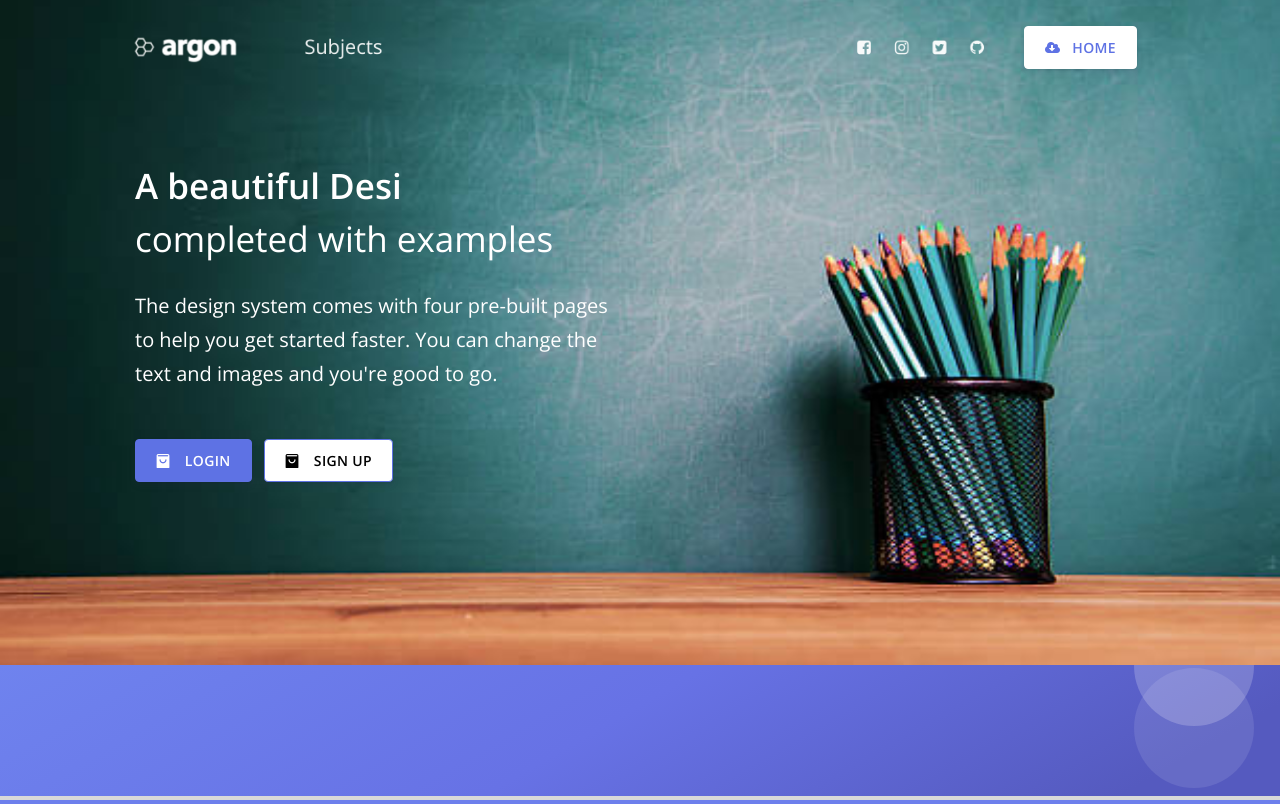
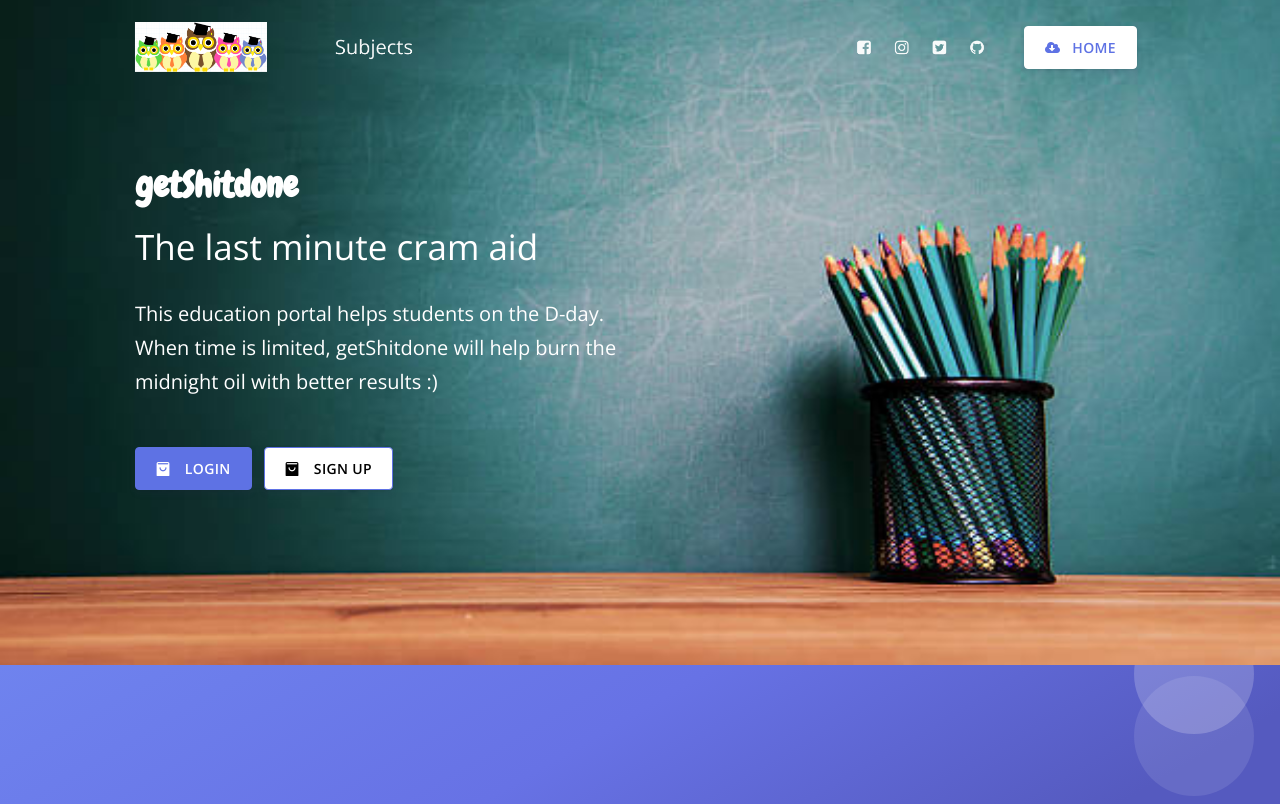
Before and after one commit to ananya/getSh-tDone, a Flask app: page / in a window 1280 px wide. Run offline with Flask 2, Linux system fonts and the light colour scheme; some libraries are stand-ins or nearby versions.

Commit message:
landing pg improved

```diff
--- a/templates/landing.html
+++ b/templates/landing.html
@@ -15,6 +15,7 @@
     <link href="../static/assets/img/brand/favicon.png" rel="icon" type="image/png">
     <!-- Fonts -->
     <link href="https://fonts.googleapis.com/css?family=Open+Sans:300,400,600,700" rel="stylesheet">
+    <link href="https://fonts.googleapis.com/css?family=Chewy&display=swap" rel="stylesheet">
     <!-- Icons -->
     <link href="../static/assets/vendor/nucleo/css/nucleo.css" rel="stylesheet">
     <link href="../static/assets/vendor/font-awesome/css/font-awesome.min.css" rel="stylesheet">
@@ -31,9 +32,9 @@
   <header class="header-global">
     <nav id="navbar-main" class="navbar navbar-main navbar-expand-lg navbar-transparent navbar-light headroom">
       <div class="container">
-        <a class="navbar-brand mr-lg-5">
-          <img src="../static/assets/img/brand/white.png">
-        </a>
+          <a class="navbar-brand mr-lg-5">
+              <img src="../static/assets/img/icons/Screenshot from 2019-06-02 13-29-08.png" style="height:50px; width:auto">
+            </a>
         <button class="navbar-toggler" type="button" data-toggle="collapse" data-target="#navbar_global" aria-controls="navbar_global" aria-expanded="false" aria-label="Toggle navigation">
           <span class="navbar-toggler-icon"></span>
         </button>
@@ -148,10 +149,10 @@
           <div class="col px-0">
             <div class="row">
               <div class="col-lg-6" style="align-content: center">
-                <h1 class="display-3  text-white">A beautiful Desi
-                  <span>completed with examples</span>
+                <h1 class="display-3  text-white" style="font-family: 'Chewy', cursive; color: white;margin-right:5px; font-weight:none">getShitdone</h1>
+                 <h1 class="display-3  text-white"> <span>The last minute cram aid</span>
                 </h1>
-                <p class="lead  text-white">The design system comes with four pre-built pages to help you get started faster. You can change the text and images and you're good to go.</p>
+                <p class="lead  text-white">This education portal helps students on the D-day. When time is limited, getShitdone will help burn the midnight oil with better results :) </p>
                 <div class="btn-wrapper">
                   <!-- <button data-toggle="modal" data-target="#myModal">
                     <span class="btn-inner--text">Login</span>
```
Also changed, not shown: templates/account.html (+6 -1 lines), templates/base.html (deleted, +0 -30 lines), static/assets/img/icons/Screenshot from 2019-06-02 13-29-08.png (added).
